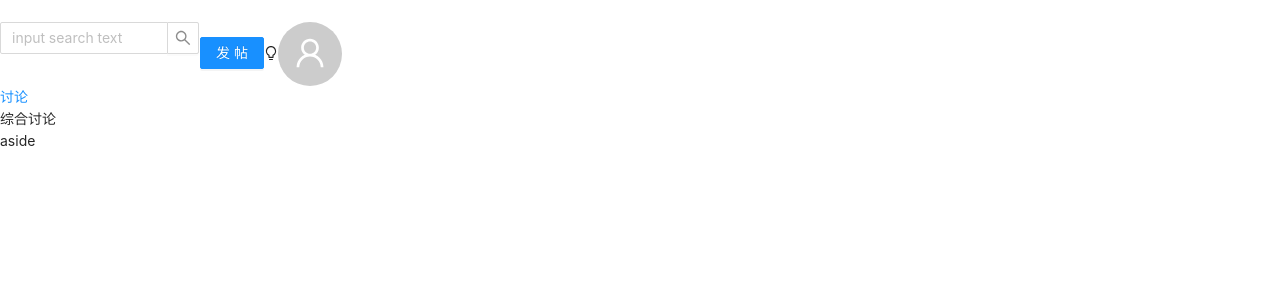
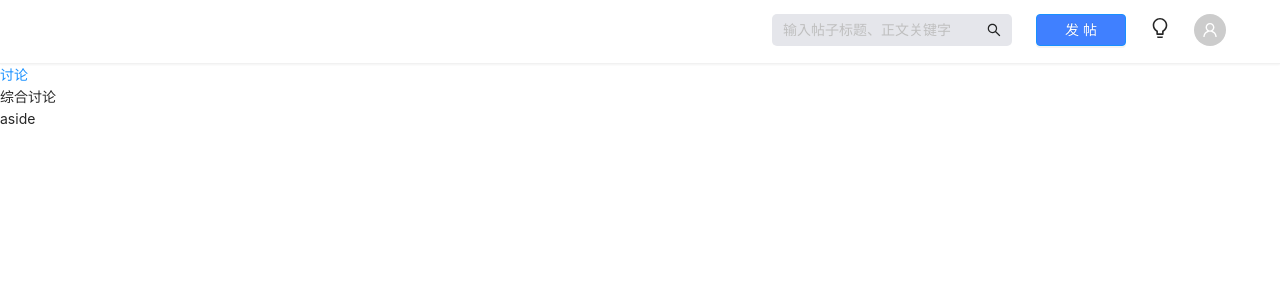
Before and after one commit to painting-alt/tigerZoo, a React (Create React App) app: page / in a window 1280 px wide. Shown: the top 300 px of the page. Built offline with nearby package versions, Linux system fonts and the light colour scheme.

Commit message:
feat: 新增 header 样式

```diff
--- a/src/assets/css/App.css
+++ b/src/assets/css/App.css
@@ -1 +1,5 @@
 @import '~antd/dist/antd.css';
+
+.huaqi {
+    cursor: pointer;
+}
--- a/src/assets/css/reset.css
+++ b/src/assets/css/reset.css
@@ -74,6 +74,11 @@ img {
 }
 
 /* 全局样式 */
+
+body {
+    background-color: #f4f5f5;
+}
+
 body,
 textarea,
 select,
--- a/src/components/app-header/index.tsx
+++ b/src/components/app-header/index.tsx
@@ -1,27 +1,55 @@
+// 第三方组件
 import React, { memo } from 'react'
-import { Input, Button, Avatar } from 'antd'
-import { BulbOutlined, UserOutlined } from '@ant-design/icons'
+import { Space, Input, Button, Avatar } from 'antd'
+import { BulbOutlined, UserOutlined, SearchOutlined } from '@ant-design/icons'
 
+//样式相关
+import { Header } from './styled'
 // assets
 // .image 使用方式未知
-// import logo from '@/assets/img/logo.image'
-
-const { Search } = Input
 
 export default memo(function HQAppHeader() {
     return (
-        <header>
-            <img className='logo' src='' alt='' />
-            <div className='operationalZone'>
-                <Search
-                    placeholder='input search text'
-                    allowClear
-                    style={{ width: 200 }}
-                />
-                <Button type='primary'>发帖</Button>
-                <BulbOutlined />
-                <Avatar size={64} icon={<UserOutlined />} />
+        <Header>
+            <div className='actionBar'>
+                <div>
+                    <img className='logo' src='' alt='' />
+                </div>
+                <Space className='operationalZone' size='large'>
+                    <Input
+                        className='point search'
+                        bordered={false}
+                        style={{
+                            width: 240,
+                            height: 32,
+                            backgroundColor: '#e5e6eb',
+                            borderRadius: 5,
+                        }}
+                        placeholder='输入帖子标题、正文关键字'
+                        suffix={<SearchOutlined />}
+                    />
+                    <Button
+                        className='point'
+                        type='primary'
+                        style={{
+                            width: 90,
+                            borderRadius: 4,
+                            backgroundColor: '#4080ff',
+                        }}
+                    >
+                        发帖
+                    </Button>
+                    <BulbOutlined
+                        className='point'
+                        style={{ fontSize: '20px' }}
+                    />
+                    <Avatar
+                        className='point avatar'
+                        size={32}
+                        icon={<UserOutlined />}
+                    />
+                </Space>
             </div>
-        </header>
+        </Header>
     )
 })
--- /dev/null
+++ b/src/components/app-header/styled.tsx
@@ -0,0 +1,28 @@
+import styled from 'styled-components'
+
+const Header = styled.header<{}>`
+    box-sizing: border-box;
+    width: 100%;
+    height: 64px;
+    background-color: #ffffff;
+    border-bottom: 1px solid #f1f1f1;
+    box-shadow: 0 1px 2px 0 rgba(0, 0, 0, 5%);
+
+    .actionBar {
+        box-sizing: border-box;
+        margin: 0 auto;
+        padding: 14px;
+        max-width: 1200px;
+        display: flex;
+        justify-content: space-between;
+        align-items: center;
+
+        .operationalZone {
+            .point {
+                cursor: pointer;
+            }
+        }
+    }
+`
+
+export { Header }
```
